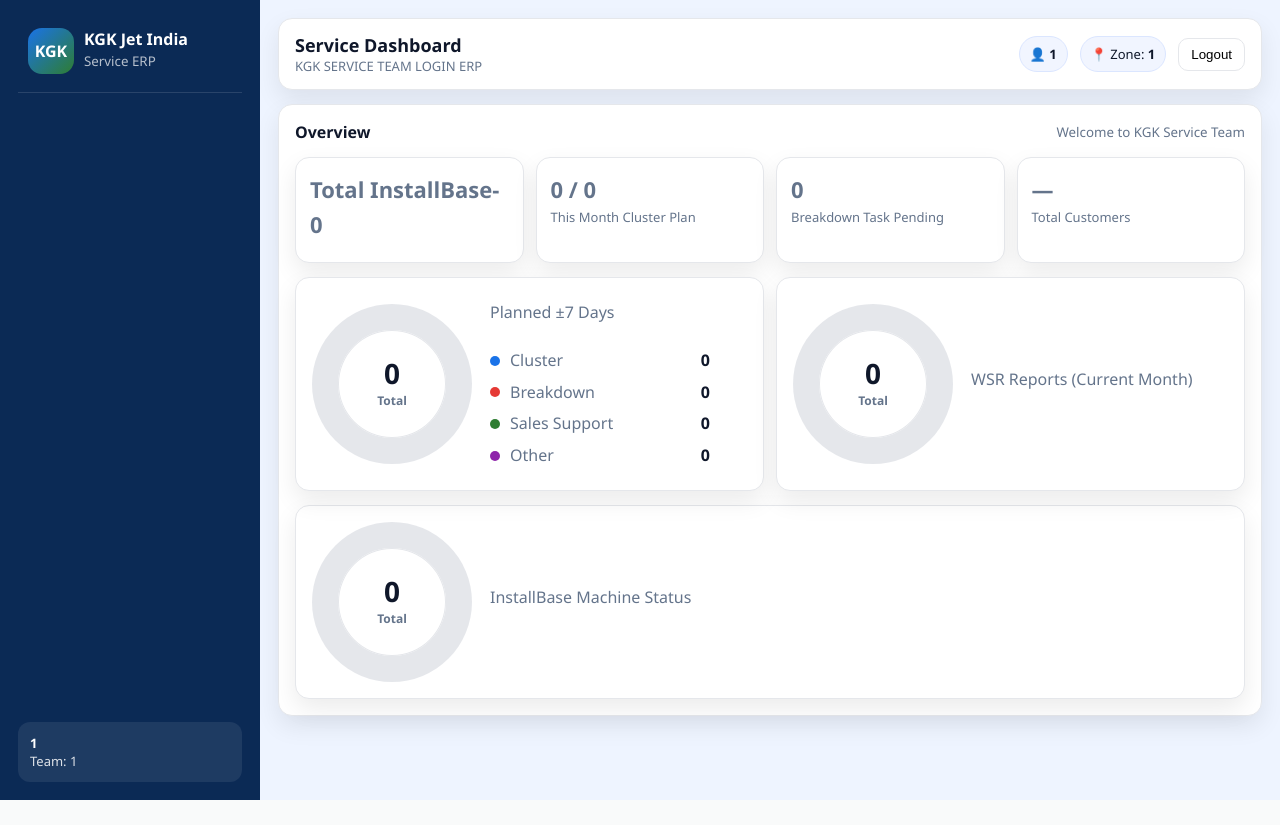
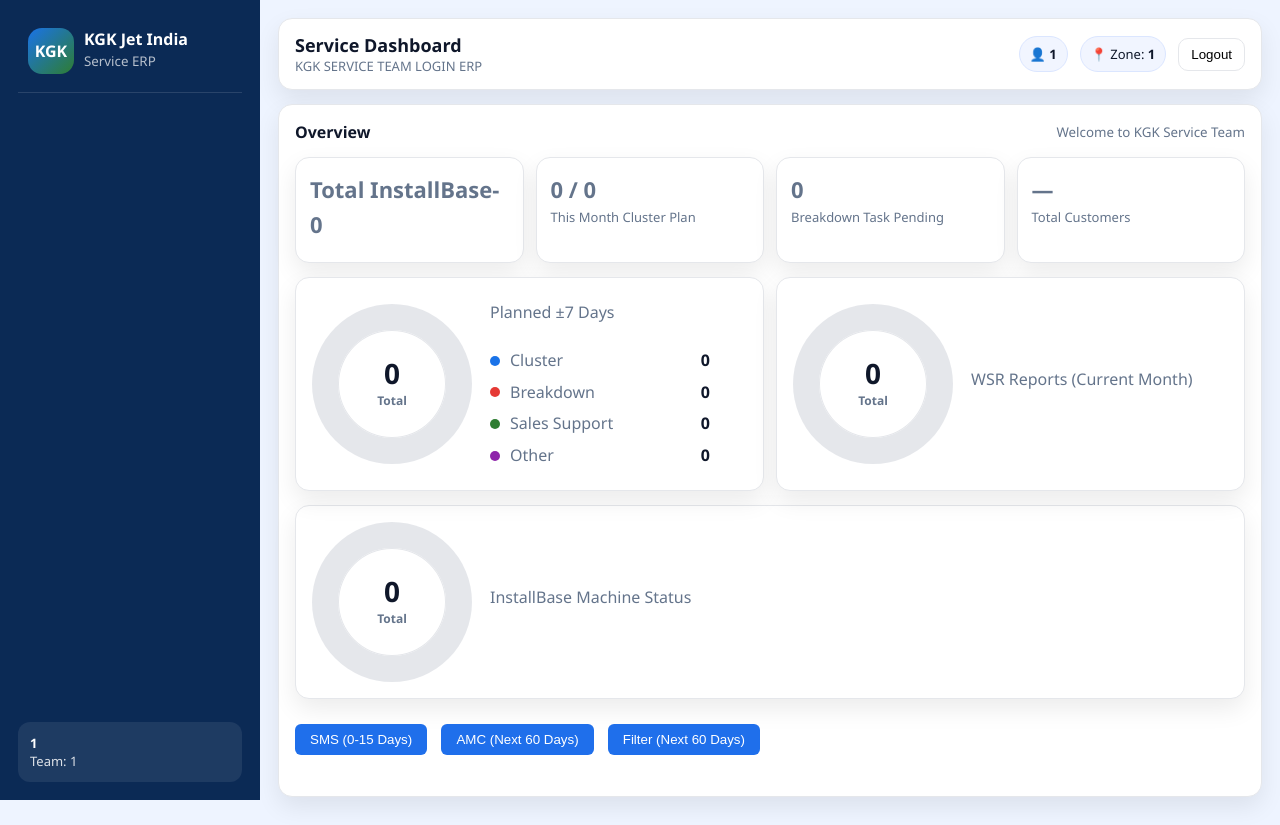
Before and after one commit to supankharikap/ServiceTeam, a Flask app: page /dashboard in a window 1280 px wide. Before the commit the page ends 800 px from the top, so only its background shows below. Run offline with Flask 3, Linux system fonts and the light colour scheme; the visitor is signed in with stand-in values (Sample User, id 1); data that the repository does not hold is empty.

Commit message:
Update dashboard and report pages

```diff
--- a/app.py
+++ b/app.py
@@ -1,6 +1,7 @@
 from flask import Flask, render_template, request, redirect, url_for, session, jsonify, send_from_directory
 import os
 import pyodbc
+import pandas as pd
 from dotenv import load_dotenv
 from pathlib import Path
 from datetime import datetime, date, timedelta
@@ -2484,6 +2485,254 @@
     except Exception as e:
         return jsonify({"error": str(e)}), 500
 
+
+
+# ===================== SMS EXCEL UPLOAD =====================
+
+@app.route("/api/sms/upload", methods=["POST"])
+def api_sms_upload():
+
+    need = _require_login_json()
+    if need:
+        return need
+
+    role = (session.get("role") or "").strip().lower()
+    if "admin" not in role:
+        return jsonify({"error": "Only Admin allowed"}), 403
+
+    if "excel_file" not in request.files:
+        return jsonify({"error": "No file selected"}), 400
+
+    file = request.files["excel_file"]
+
+    try:
+        import pandas as pd
+        from datetime import timedelta
+
+        df = pd.read_excel(file)
+
+        if df.empty:
+            return jsonify({"error": "Excel is empty"}), 400
+
+        # Normalize column names
+        df.columns = df.columns.str.strip().str.upper()
+
+        rename_map = {
+            "S.NO": "SNO",
+            "DATE": "DATE",
+            "CUSTOMER NAME": "CUSTOMER_NAME",
+            "M/C S,NO": "MC_SERIAL_NO",
+            "INK": "INK",
+            "DAYS": "DAYS",
+            "ENGINEER": "ENGINEER",
+            "REG": "REG"
+        }
+
+        df.rename(columns=rename_map, inplace=True)
+
+        insert_sql = """
+        INSERT INTO dbo.sms
+        ([SNO],[DATE],[CUSTOMER_NAME],[MC_SERIAL_NO],
+         [INK],[DAYS],[ENGINEER],[REG],[END_DAY])
+        VALUES (?,?,?,?,?,?,?,?,?)
+        """
+
+        data = []
+
+        for _, row in df.iterrows():
+
+            if row.isnull().all():
+                continue
+
+            # ✅ ROBUST DATE PARSER (FIXED)
+            excel_date = row.get("DATE")
+            start_date = None
+
+            if pd.notna(excel_date):
+                start_date = pd.to_datetime(excel_date, errors="coerce")
+                if pd.notna(start_date):
+                    start_date = start_date.date()
+
+            # Days
+            days_val = None
+            if pd.notna(row.get("DAYS")):
+                try:
+                    days_val = int(row.get("DAYS"))
+                except:
+                    days_val = None
+
+            # Calculate END_DAY properly
+            end_day = None
+            if start_date and days_val is not None:
+                end_day = start_date + timedelta(days=days_val)
+
+            data.append([
+                int(row.get("SNO")) if pd.notna(row.get("SNO")) else None,
+                start_date,
+                row.get("CUSTOMER_NAME"),
+                row.get("MC_SERIAL_NO"),
+                row.get("INK"),
+                days_val,
+                row.get("ENGINEER"),
+                row.get("REG"),
+                end_day
+            ])
+
+        if not data:
+            return jsonify({"error": "No valid rows found"}), 400
+
+        with get_conn() as conn:
+            cur = conn.cursor()
+
+            # Delete old data
+            cur.execute("DELETE FROM dbo.sms")
+
+            cur.fast_executemany = True
+            cur.executemany(insert_sql, data)
+            conn.commit()
+
+        return jsonify({"message": f"{len(data)} rows uploaded successfully ✅"})
+
+    except Exception as e:
+        print("UPLOAD ERROR:", str(e))
+        return jsonify({"error": str(e)}), 500
+
+
+# ================= EXPIRY FILTER API =================
+
+@app.get("/api/expiry/engineers")
+def get_all_engineers():
+
+    try:
+        with get_conn() as conn:
+            cur = conn.cursor()
+
+            cur.execute("""
+                SELECT DISTINCT [SERVICE ENGR] FROM dbo.installbase
+                WHERE [SERVICE ENGR] IS NOT NULL
+                UNION
+                SELECT DISTINCT ENGINEER FROM dbo.sms
+                WHERE ENGINEER IS NOT NULL
+                ORDER BY 1
+            """)
+
+            rows = cur.fetchall()
+
+        engineers = [(r[0] or "").strip() for r in rows if r[0]]
+        return jsonify(engineers)
+
+    except Exception as e:
+        return jsonify({"error": str(e)}), 500
+
+
+
+# ================= EXPIRY FILTER MAIN API =================
+
+@app.get("/api/expiry/filter")
+def api_expiry_filter():
+
+    need = _require_login_json()
+    if need:
+        return need
+
+    filter_type = (request.args.get("type") or "").strip()
+    engineer = (request.args.get("engineer") or "").strip()
+
+    try:
+        with get_conn() as conn:
+            cur = conn.cursor()
+
+            # ================= SMS (0–15 days) =================
+            if filter_type == "sms_15":
+
+                query = """
+                SELECT
+                    ENGINEER,
+                    CUSTOMER_NAME,
+                    MC_SERIAL_NO,
+                    END_DAY AS EXPIRY_DATE,
+                    DATEDIFF(DAY, CAST(GETDATE() AS DATE), END_DAY) AS EXPIRY_DAYS
+                FROM dbo.sms
+                WHERE END_DAY IS NOT NULL
+                  AND DATEDIFF(DAY, CAST(GETDATE() AS DATE), END_DAY)
+                      BETWEEN 0 AND 15
+                """
+
+                params = []
+
+                if engineer:
+                    query += " AND UPPER(ENGINEER) = UPPER(?)"
+                    params.append(engineer)
+
+                query += " ORDER BY END_DAY"
+
+                cur.execute(query, params)
+
+
+            # ================= AMC (Next 60 days) =================
+            elif filter_type == "amc_60":
+
+                query = """
+                SELECT
+                    [SERVICE ENGR] AS ENGINEER,
+                    [CUSTOMER NAME] AS CUSTOMER_NAME,
+                    [Serial No.] AS MC_SERIAL_NO,
+                    [AMC Due Date] AS EXPIRY_DATE,
+                    DATEDIFF(DAY, CAST(GETDATE() AS DATE), [AMC Due Date]) AS EXPIRY_DAYS
+                FROM dbo.InstallBase
+                WHERE [AMC Due Date] IS NOT NULL
+                  AND DATEDIFF(DAY, CAST(GETDATE() AS DATE), [AMC Due Date])
+                      BETWEEN 0 AND 60
+                """
+
+                params = []
+
+                if engineer:
+                    query += " AND UPPER([SERVICE ENGR]) = UPPER(?)"
+                    params.append(engineer)
+
+                query += " ORDER BY [AMC Due Date]"
+
+                cur.execute(query, params)
+
+
+            # ================= FILTER (Next 60 days) =================
+            elif filter_type == "filter_60":
+
+                query = """
+                SELECT
+                    [SERVICE ENGR] AS ENGINEER,
+                    [CUSTOMER NAME] AS CUSTOMER_NAME,
+                    [Serial No.] AS MC_SERIAL_NO,
+                    [Next Filter Due Date] AS EXPIRY_DATE,
+                    DATEDIFF(DAY, CAST(GETDATE() AS DATE), [Next Filter Due Date]) AS EXPIRY_DAYS
+                FROM dbo.InstallBase
+                WHERE [Next Filter Due Date] IS NOT NULL
+                  AND DATEDIFF(DAY, CAST(GETDATE() AS DATE), [Next Filter Due Date])
+                      BETWEEN 0 AND 60
+                """
+
+                params = []
+
+                if engineer:
+                    query += " AND UPPER([SERVICE ENGR]) = UPPER(?)"
+                    params.append(engineer)
+
+                query += " ORDER BY [Next Filter Due Date]"
+
+                cur.execute(query, params)
+
+            else:
+                return jsonify([])
+
+            columns = [column[0] for column in cur.description]
+            rows = [dict(zip(columns, row)) for row in cur.fetchall()]
+
+        return jsonify(rows)
+
+    except Exception as e:
+        return jsonify({"error": str(e)}), 500
+
 # ===================== RUN =====================
 if __name__ == "__main__":
     port = int(os.environ.get("PORT", 5000))
--- a/templates/dashboard.html
+++ b/templates/dashboard.html
@@ -6,6 +6,15 @@
   <title>KGK Jet India ERP</title>
 
   <style>
+    .filter-btn {padding:8px 15px;margin-right:10px; border:none;border-radius:6px;background:#1f6feb;color:white;    cursor:pointer; transition:0.2s;}
+    .filter-btn:hover { background:#1558b0;}
+    /* Active button */
+    .filter-btn.active {  background:#ff9800;   /* Orange highlight */      color:black; font-weight:bold;}
+
+
+    .filter-btn {padding:8px 15px;margin-right:10px;border:none;border-radius:6px;background:#1f6feb;color:white;cursor:pointer;}
+    .filter-btn:hover {background:#1558b0;}
+
 
     .status-completed{  background-color:#2e7d32;  color:#fff;  padding:4px 8px;  border-radius:6px;  font-weight:700;  text-align:center;}
 
@@ -329,6 +338,13 @@
 
         <button id="btnusercreate" data-roles="Admin"
                 onclick="openUserCreate(this)">👤 User Create</button>
+
+         <button id="btnupload" data-roles="Admin" onclick="openFilePicker()">
+          👤 SMS ID Sheet Upload
+        </button>
+        <input type="file" id="excelFileInput" accept=".xlsx"
+        style="display:none"
+        onchange="uploadExcel(this)">
       </div>
 
       <div class="sidebarFooter">
@@ -433,7 +449,22 @@
               <div id="amcDonutLegend" style="margin-top:10px;"></div>
             </div>
           </div>
+          <!-- ================= Expiry Filter Section ================= -->
+           <div style="margin:25px 0;">
+            <button onclick="loadExpiry('sms_15', this)" class="filter-btn">
+              SMS (0-15 Days)
+            </button>
+            <button onclick="loadExpiry('amc_60', this)" class="filter-btn">
+              AMC (Next 60 Days)
+            </button>
+            <button onclick="loadExpiry('filter_60', this)" class="filter-btn">
+              Filter (Next 60 Days)
+            </button>
+          </div>
+          <div id="expiryTableContainer"></div>
+          <!-- ========================================================= -->
         </div>
+
       </section>
 
       <section id="clusterSummarySection" class="section">
@@ -2945,6 +2976,113 @@
 
 </script>
 
+<script>
+function openFilePicker() {
+    document.getElementById("excelFileInput").click();
+}
+
+function uploadExcel(input) {
+    const file = input.files[0];
+    if (!file) return;
+
+    const formData = new FormData();
+    formData.append("excel_file", file);
+
+    fetch("/api/sms/upload", {   // ✅ FIXED HERE
+        method: "POST",
+        body: formData
+    })
+    .then(response => response.json())
+    .then(data => {
+        if (data.error) {
+            alert("Error: " + data.error);
+        } else {
+            alert(data.message || "Uploaded Successfully");
+        }
+        location.reload();
+    })
+    .catch(error => {
+        alert("Upload Failed");
+        console.error(error);
+    });
+}
+</script>
+<script>
+
+
+function formatDate(dateString) {
+    if (!dateString) return "";
+
+    const d = new Date(dateString);
+
+    const day = String(d.getDate()).padStart(2, '0');
+    const month = String(d.getMonth() + 1).padStart(2, '0');
+    const year = d.getFullYear();
+
+    return `${day}-${month}-${year}`;
+}
+function loadExpiry(type) {
+
+    fetch(`/api/expiry/filter?type=${type}`)
+        .then(res => res.json())
+        .then(data => {
+
+            if (!data || data.length === 0) {
+                document.getElementById("expiryTableContainer").innerHTML =
+                    "<p style='margin-top:10px;'>No Data Found</p>";
+                return;
+            }
+
+            let html = `
+            <table style="width:100%;border-collapse:collapse;margin-top:15px;">
+                <thead>
+                    <tr style="background:#1f6feb;color:white;">
+                        <th style="padding:8px;">Engineer Name</th>
+                        <th style="padding:8px;">Customer Name</th>
+                        <th style="padding:8px;">Machine SL Number</th>
+                        <th style="padding:8px;">Expiry Date</th>
+                        <th style="padding:8px;">Expiry Days</th>
+                    </tr>
+                </thead>
+                <tbody>
+            `;
+
+            data.forEach(row => {
+
+                let bg = "";
+
+                if (row.REM_DAYS <= 3)
+                    bg = "#ffdddd";     // urgent red
+                else if (row.REM_DAYS <= 7)
+                    bg = "#fff3cd";     // warning yellow
+                else
+                    bg = "#d4edda";     // safe green
+
+                html += `
+                <tr style="background:${bg};">
+                    <td style="padding:8px;">${row.ENGINEER || ""}</td>
+                    <td style="padding:8px;">${row.CUSTOMER_NAME || ""}</td>
+                    <td style="padding:8px;">${row.MC_SERIAL_NO || ""}</td>
+                    <td style="padding:8px;">
+                        ${formatDate(row.EXPIRY_DATE)}
+                    </td>
+                    <td style="padding:8px;font-weight:bold;">
+                        ${row.REM_DAYS}
+                    </td>
+                </tr>
+                `;
+            });
+
+            html += "</tbody></table>";
+
+            document.getElementById("expiryTableContainer").innerHTML = html;
+        });
+}
+
+
+
+
+</script>
 
 </body>
 </html>
```
